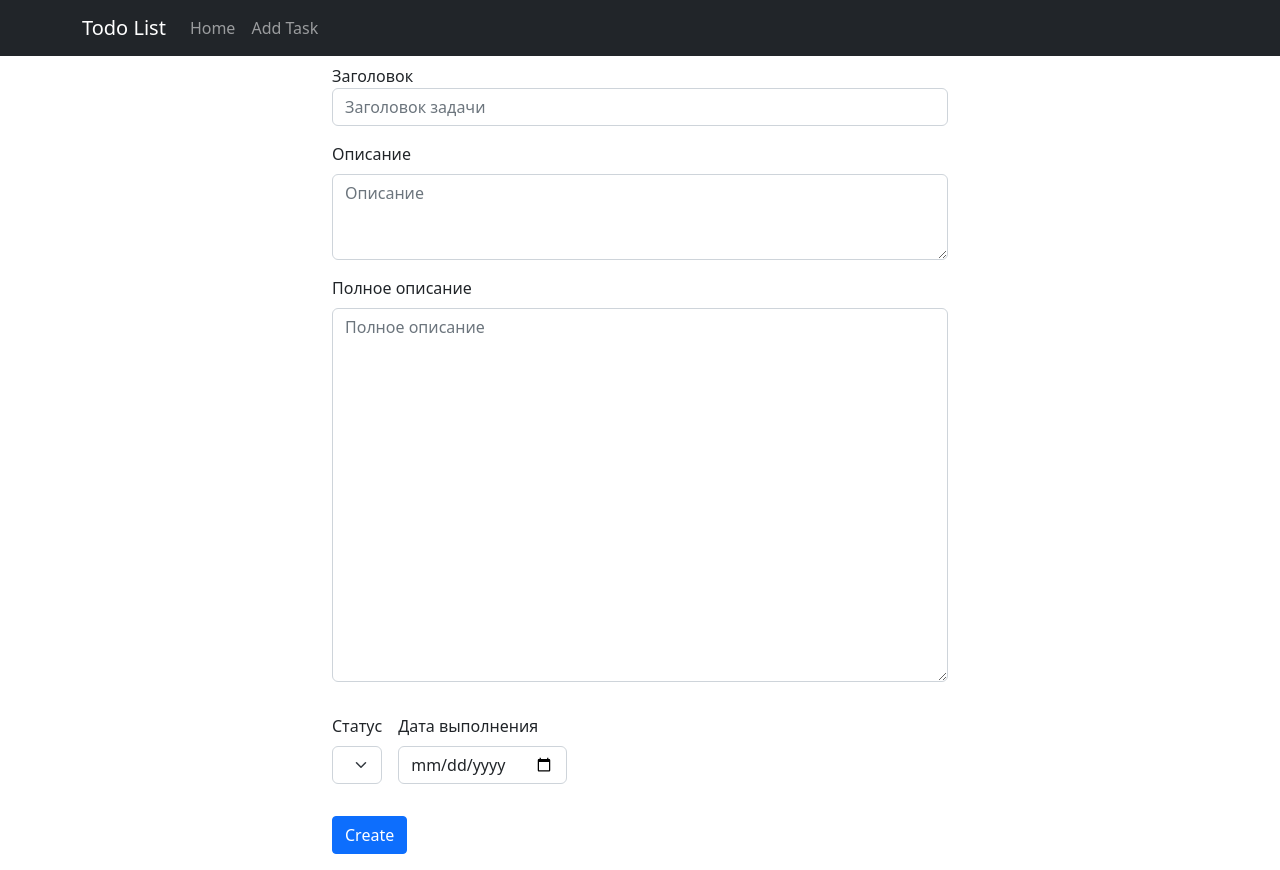
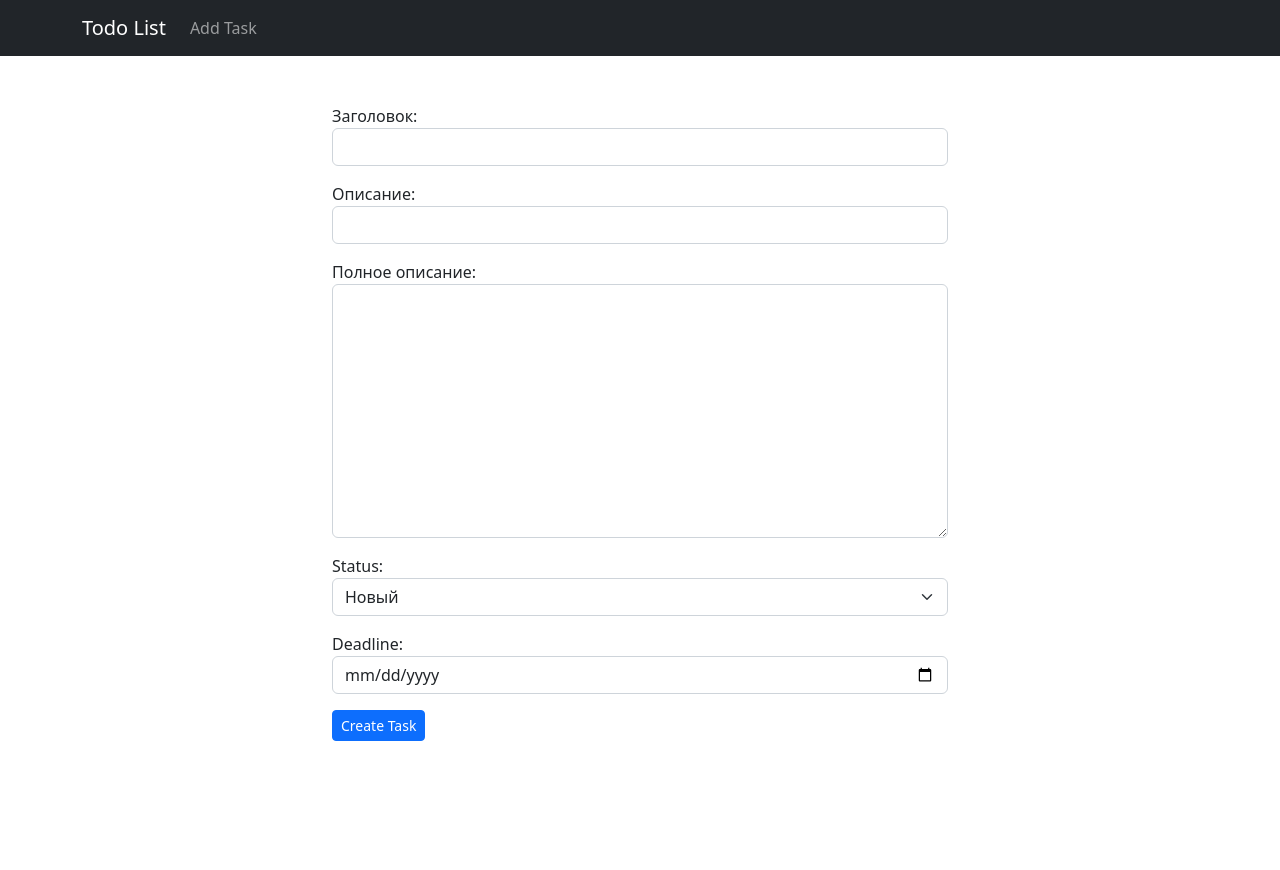
Before and after one commit to UralbekXD/homework_55_uralbek_yergenov, a Django app: template src/todolist/templates/create.html in a window 1280 px wide. After the commit the page ends 741 px from the top, so only its background shows below. Run offline with Django 4.2, Linux system fonts and the light colour scheme; the template is opened without the code that fills it: values that come from a table or form of the project are taken from there, others are empty.

Commit message:
Добавить мозможность удаления и редактирования через Django формы

```diff
--- a/src/todolist/templates/base.html
+++ b/src/todolist/templates/base.html
@@ -21,7 +21,6 @@
         </button>
         <div class="collapse navbar-collapse" id="navbarNavAltMarkup">
           <div class="navbar-nav">
-            <a class="nav-link" href="{% url 'index' %}">Home</a>
             <a class="nav-link" href="{% url 'task_create' %}">Add Task</a>
           </div>
         </div>
@@ -33,5 +32,8 @@
             {#      Content      #}
         {% endblock %}
     </div>
+
+    <script src="https://cdn.jsdelivr.net/npm/@popperjs/core@2.11.6/dist/umd/popper.min.js" integrity="sha384-oBqDVmMz9ATKxIep9tiCxS/Z9fNfEXiDAYTujMAeBAsjFuCZSmKbSSUnQlmh/jp3" crossorigin="anonymous"></script>
+    <script src="https://cdn.jsdelivr.net/npm/bootstrap@5.2.3/dist/js/bootstrap.min.js" integrity="sha384-cuYeSxntonz0PPNlHhBs68uyIAVpIIOZZ5JqeqvYYIcEL727kskC66kF92t6Xl2V" crossorigin="anonymous"></script>
 </body>
 </html>
--- a/src/todolist/templates/create.html
+++ b/src/todolist/templates/create.html
@@ -5,41 +5,7 @@
 {% endblock %}
 
 {% block content %}
-    <form action="{% url 'task_create' %}" method="POST">
-        {% csrf_token %}
-
-        <div class="my-2">
-            <label for="title">Заголовок</label>
-            <input class="form-control" name="title" type="text" id="title" placeholder="Заголовок задачи" required>
-        </div>
-
-        <div class="my-3">
-            <label for="description" class="form-label">Описание</label>
-            <textarea class="form-control" name="description" id="description" rows="3" placeholder="Описание" required></textarea>
-        </div>
-
-        <div class="my-3">
-            <label for="full_description" class="form-label">Полное описание</label>
-            <textarea class="form-control" name="full_description" id="full_description" rows="15" placeholder="Полное описание"></textarea>
-        </div>
-
-        <div class="my-3 d-flex">
-            <div class="my-3">
-                <label for="status" class="form-label">Статус</label>
-                <select class="form-select" id="status" name="status">
-                    {% for status in status_choices %}
-                        <option value="{{ status.0 }}">{{ status.1 }}</option>
-                    {% endfor %}
-                </select>
-            </div>
-            <div class="my-3 mx-3">
-                <label for="deadline" class="form-label">Дата выполнения</label>
-                <input type="date" name="deadline" id="deadline" class="form-control" required>
-            </div>
-        </div>
-
-        <div class="my-3">
-            <button type="submit" class="btn btn-primary rounded-1">Create</button>
-        </div>
+    <form action="{% url 'task_create' %}" method="POST" class="mt-5">
+        {% include 'partial/task_form.html' with button_color='primary' button_text='Create Task'%}
     </form>
 {% endblock %}
--- a/src/todolist/urls.py
+++ b/src/todolist/urls.py
@@ -6,4 +6,6 @@ urlpatterns = [
     path('', index, name='index'),
     path('task/<int:pk>', view_task, name='task_view'),
     path('task/add/', create_task, name='task_create'),
+    path('task/<int:pk>/edit/', update_task, name='task_update'),
+    path('task/<int:pk>/delete/', delete_task, name='task_delete'),
 ]
```
Also changed, not shown: src/todolist/templates/index.html (+35 -1 lines), src/todolist/views.py (+50 -17 lines).
